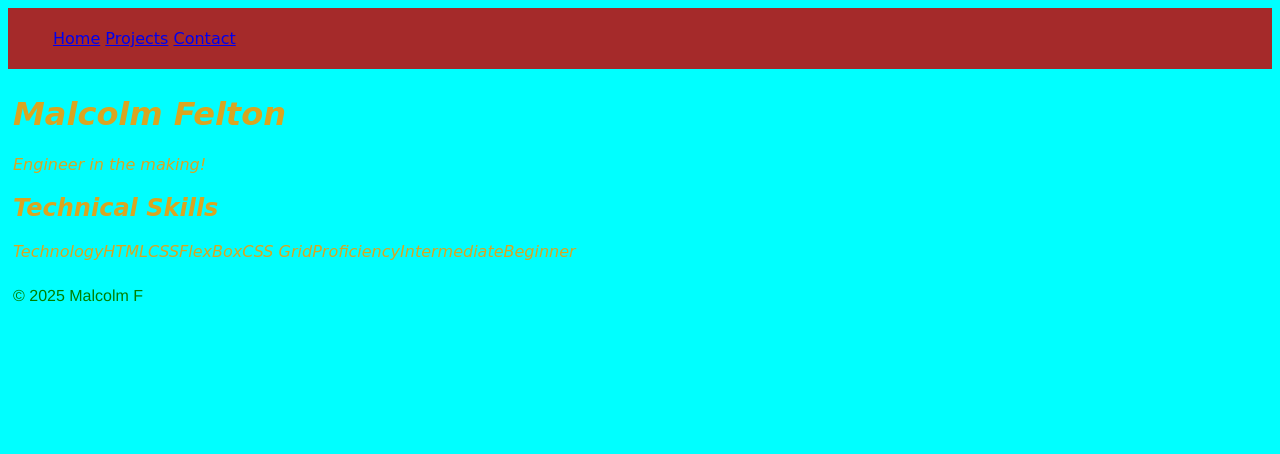
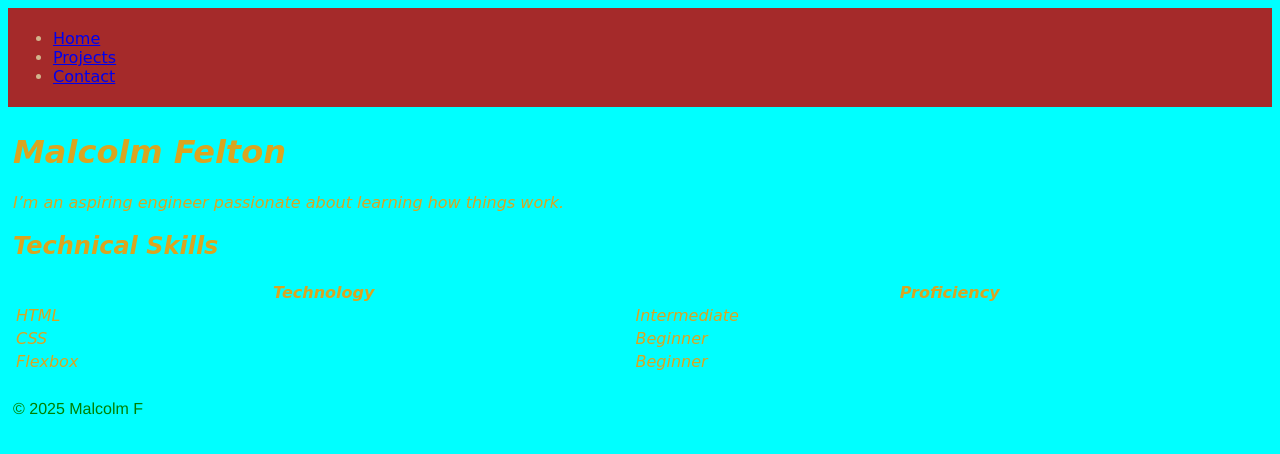
Before and after one commit to DevMF-Studies/web-portfolio, a plain HTML site: page index.html in a window 1280 px wide. Drawn offline with Linux system fonts and the light colour scheme.

Commit message:
Update index.html

```diff
--- a/index.html
+++ b/index.html
@@ -3,43 +3,53 @@
 <head>
     <meta charset="UTF-8">
     <meta name="viewport" content="width=device-width, initial-scale=1.0">
-    <title>Malcolm's Homepage</title>
-    <link rel="stylesheet" type="text/css" href="style.css">
+    <title>Malcolm Felton - Home</title>
+    <link rel="stylesheet" href="style.css">
 </head>
 <body>
+
 <header>
     <nav>
         <ul>
-                <a href="index.html">Home</a>
-                <a href="projects.html">Projects</a>
-                <a href="contact.html">Contact</a>
+            <li><a href="index.html" class="active">Home</a></li>
+            <li><a href="projects.html">Projects</a></li>
+            <li><a href="contact.html">Contact</a></li>
         </ul>
     </nav>
 </header>
+
 <main>
     <h1>Malcolm Felton</h1>
-    <p>Engineer in the making!</p>
-    <section>
+    <p>I’m an aspiring engineer passionate about learning how things work.</p>
+
     <h2>Technical Skills</h2>
     <table>
-            <thead>Technology</thead>
+        <thead>
+            <tr>
+                <th>Technology</th>
+                <th>Proficiency</th>
+            </tr>
+        </thead>
         <tbody>
-                <tr>HTML</tr>
-                <tr>CSS</tr>
-                <tr>FlexBox</tr>
-                <tr>CSS Grid</tr>
-            </tbody>
-            <thead>Proficiency</thead>
-            <tbody>
-                <tr>Intermediate</tr>
-                <tr>Beginner</tr>
+            <tr>
+                <td>HTML</td>
+                <td>Intermediate</td>
+            </tr>
+            <tr>
+                <td>CSS</td>
+                <td>Beginner</td>
+            </tr>
+            <tr>
+                <td>Flexbox</td>
+                <td>Beginner</td>
+            </tr>
         </tbody>
     </table>
-    </section>
 </main>
+
 <footer>
     <p>&copy; 2025 Malcolm F</p>
 </footer>
+
 </body>
-
 </html>
```
Lines whose indentation alone changed are shown as unchanged.
